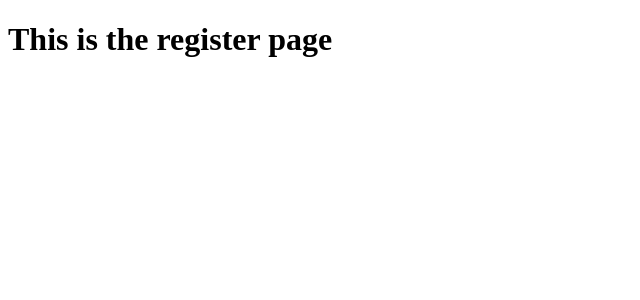
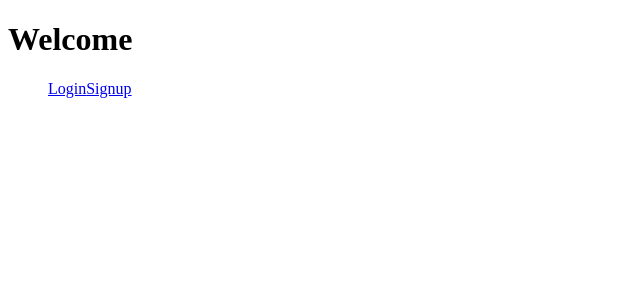
Before and after one commit to JAruliah/expense-tracker, a React (Create React App) app in the folder client/: page /register in a window 1280 px wide. Shown: the top 300 px of the page, without its empty margins (0-640 px from the left). Built offline with nearby package versions, Linux system fonts and the light colour scheme.

Commit message:
register page

```diff
--- /dev/null
+++ b/client/src/components/Register/Header.js
@@ -0,0 +1,15 @@
+import React from "react";
+import Navbar from "./Navbar";
+
+function Header() {
+    return (
+        <header>
+            <h1>Welcome</h1>
+            <Navbar />
+
+        </header>
+    )
+}
+
+
+export default Header
--- /dev/null
+++ b/client/src/components/Register/Navbar.js
@@ -0,0 +1,16 @@
+import React from "react";
+import { Link } from "react-router-dom";
+
+function Navbar(){
+    return (
+        <nav>
+            <ul>
+                <Link to="/">Login</Link>
+                <Link to="/register">Signup</Link>
+            </ul>
+        </nav>
+    )
+}
+
+
+export default Navbar
--- a/client/src/pages/Register.jsx
+++ b/client/src/pages/Register.jsx
@@ -1,10 +1,9 @@
 import React from "react";
+import Header from "../components/Register/Header";
 
 function Register(){
     return (
-        <div>
-            <h1>This is the register page</h1>
-        </div>
+        <Header />
     )
 }
 
```
Also changed, not shown: client/src/components/Register/Form.js (added, +11 -0 lines).
